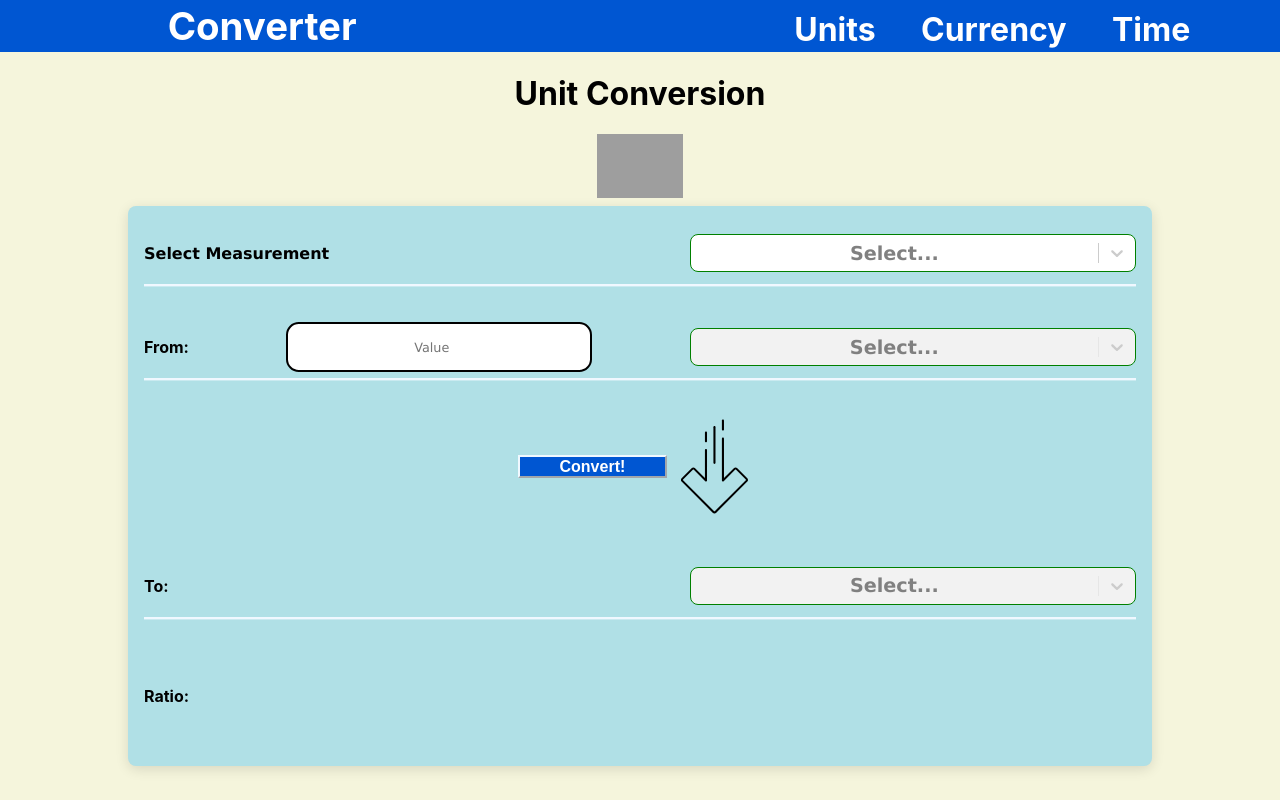
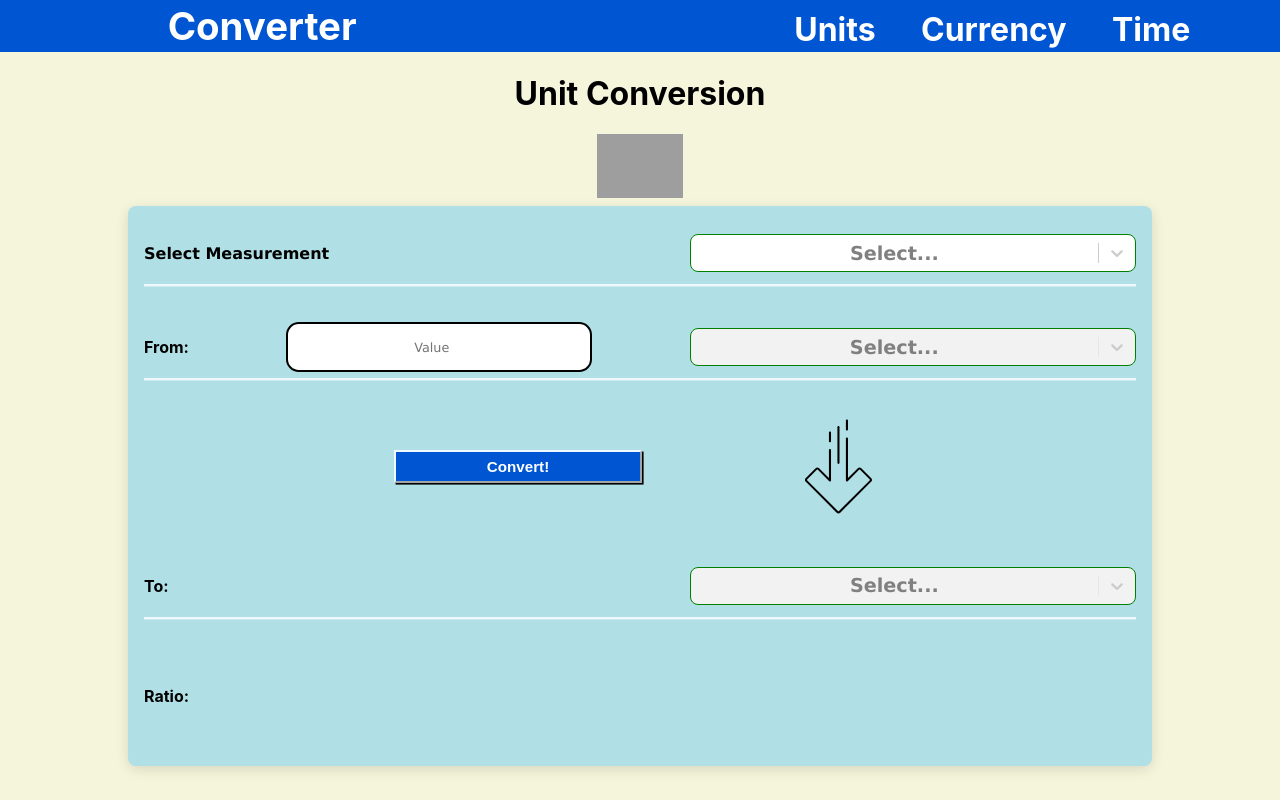
Before and after one commit to haytham918/converter-react, a React (Create React App) app: page / in a window 1280 px wide. Built offline with nearby package versions, Linux system fonts and the light colour scheme; grey boxes are pictures that could not be loaded.

Commit message:
Fix Bug on Unit Page

```diff
--- a/src/pages/Units.css
+++ b/src/pages/Units.css
@@ -85,6 +85,7 @@
   margin-bottom: 1rem;
   margin-left: 1rem;
   margin-right: 1rem;
+  gap: 15%
 }
 
 .to-container {
@@ -121,6 +122,7 @@
   height: 8%;
   background: transparent;
   margin-bottom: 0.5rem;
+
 }
 
 
@@ -153,11 +155,15 @@
 }
 
 .convert-button {
-  width: 15%;
-  height: 20%;
+  width: 25%;
+  height: 30%;
   background-color: #0056D2;
   color: white;
   border-color: aliceblue;
-  font-size: 100%;
+  font-size: 95%;
   font-weight: bold;
+  display: flex;
+  justify-content: center;
+  align-items: center;
+  box-shadow: 0.1rem 0.1rem black;
 }
```
